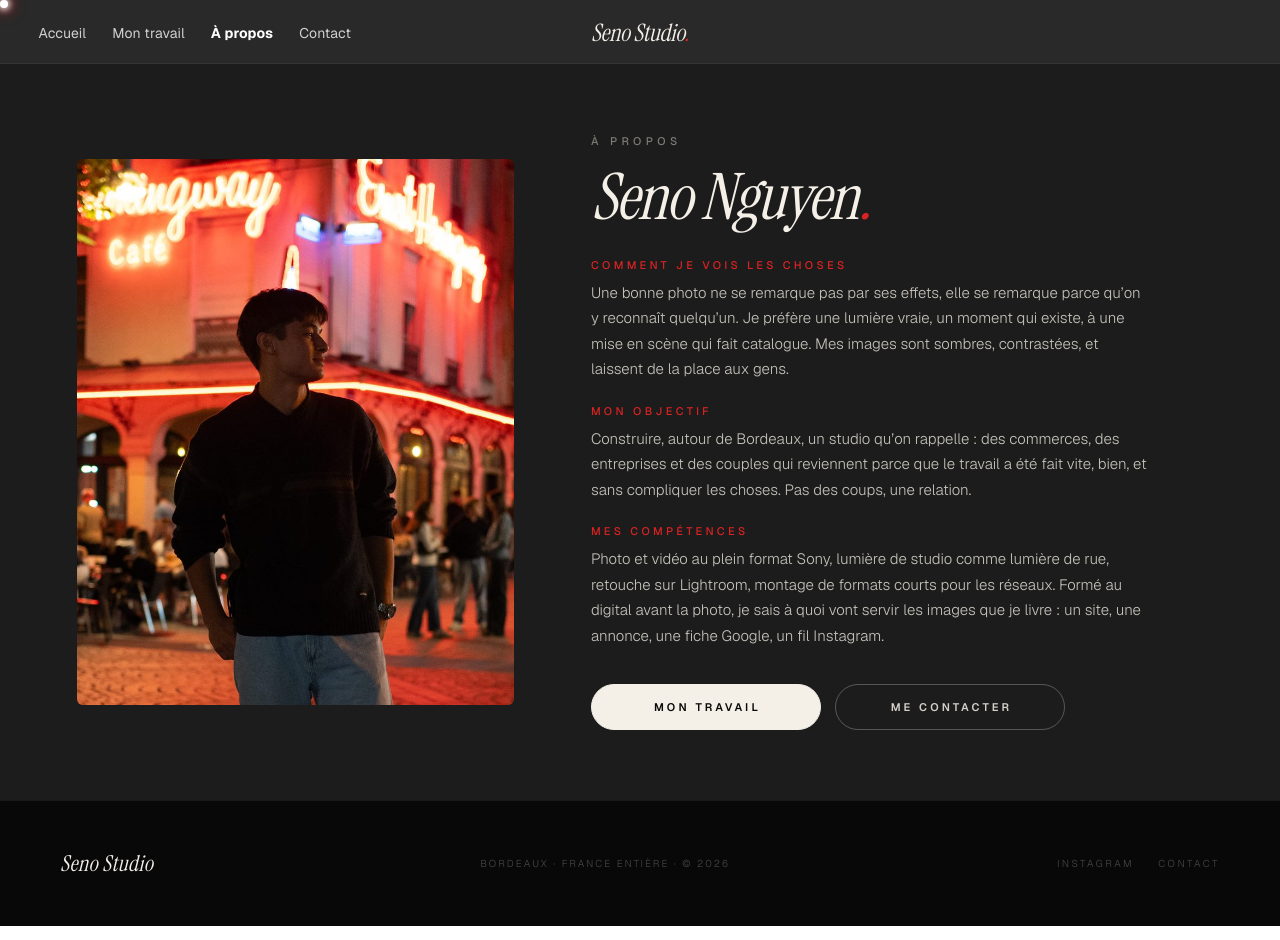
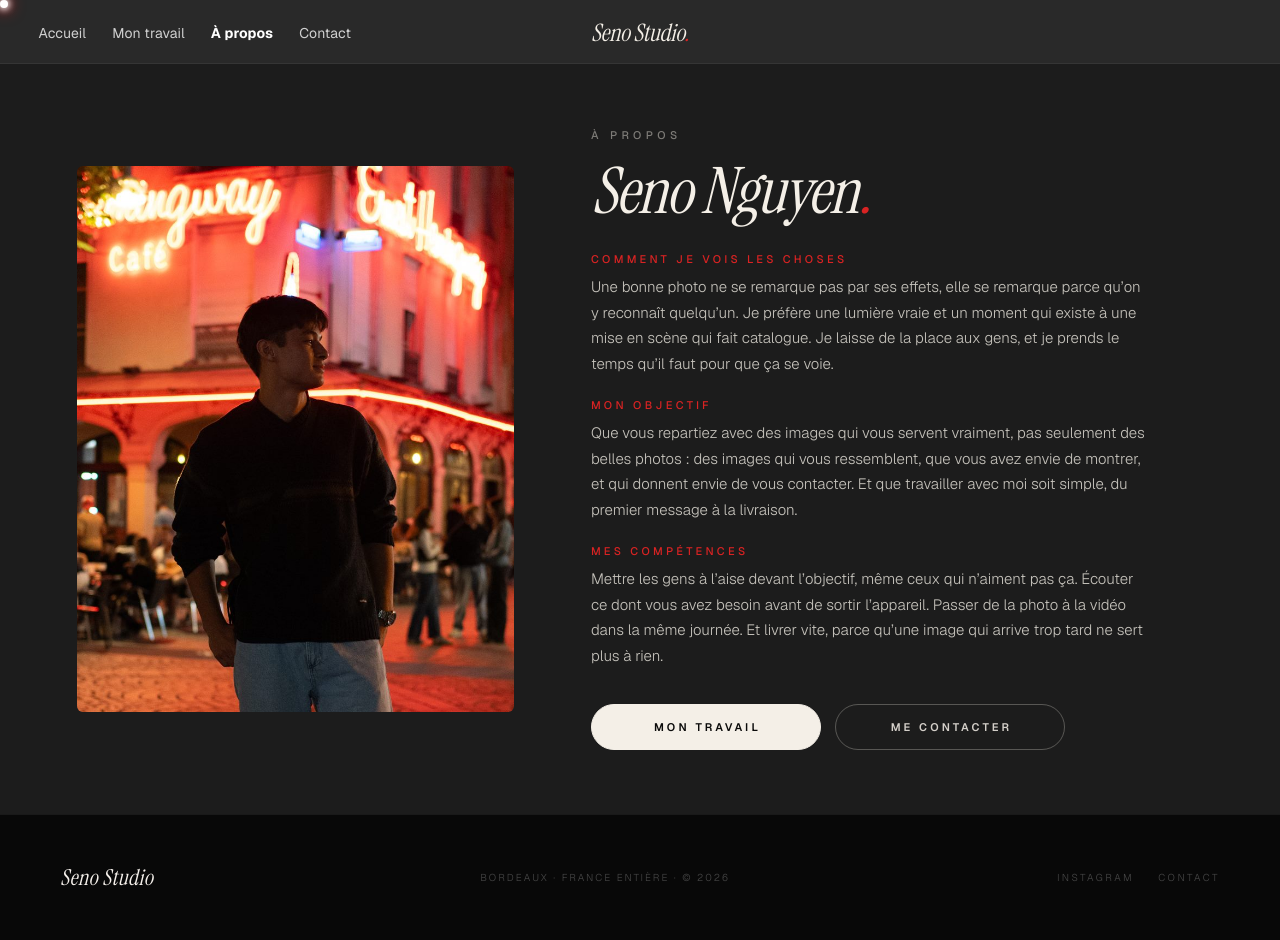
Before and after one commit to contactsenostudio/seno-nguyen, a Next.js app: page /a-propos in a window 1280 px wide. Built offline with nearby package versions, Linux system fonts and the light colour scheme.

Commit message:
À propos : textes revus (vision, objectif orienté client, compétences humaines)

```diff
--- a/components/APropos.tsx
+++ b/components/APropos.tsx
@@ -31,24 +31,24 @@ export default function APropos() {
             <div className="ap-titre">Comment je vois les choses</div>
             <p className="ap-texte">
               Une bonne photo ne se remarque pas par ses effets, elle se remarque parce qu&rsquo;on y reconnaît
-              quelqu&rsquo;un. Je préfère une lumière vraie, un moment qui existe, à une mise en scène qui fait catalogue.
-              Mes images sont sombres, contrastées, et laissent de la place aux gens.
+              quelqu&rsquo;un. Je préfère une lumière vraie et un moment qui existe à une mise en scène qui fait catalogue.
+              Je laisse de la place aux gens, et je prends le temps qu&rsquo;il faut pour que ça se voie.
             </p>
           </div>
           <div>
             <div className="ap-titre">Mon objectif</div>
             <p className="ap-texte">
-              Construire, autour de Bordeaux, un studio qu&rsquo;on rappelle : des commerces, des entreprises et des
-              couples qui reviennent parce que le travail a été fait vite, bien, et sans compliquer les choses.
-              Pas des coups, une relation.
+              Que vous repartiez avec des images qui vous servent vraiment, pas seulement des belles photos : des
+              images qui vous ressemblent, que vous avez envie de montrer, et qui donnent envie de vous contacter.
+              Et que travailler avec moi soit simple, du premier message à la livraison.
             </p>
           </div>
           <div>
             <div className="ap-titre">Mes compétences</div>
             <p className="ap-texte">
-              Photo et vidéo au plein format Sony, lumière de studio comme lumière de rue, retouche sur Lightroom,
-              montage de formats courts pour les réseaux. Formé au digital avant la photo, je sais à quoi vont servir
-              les images que je livre : un site, une annonce, une fiche Google, un fil Instagram.
+              Mettre les gens à l&rsquo;aise devant l&rsquo;objectif, même ceux qui n&rsquo;aiment pas ça. Écouter ce
+              dont vous avez besoin avant de sortir l&rsquo;appareil. Passer de la photo à la vidéo dans la même
+              journée. Et livrer vite, parce qu&rsquo;une image qui arrive trop tard ne sert plus à rien.
             </p>
           </div>
         </div>
```
